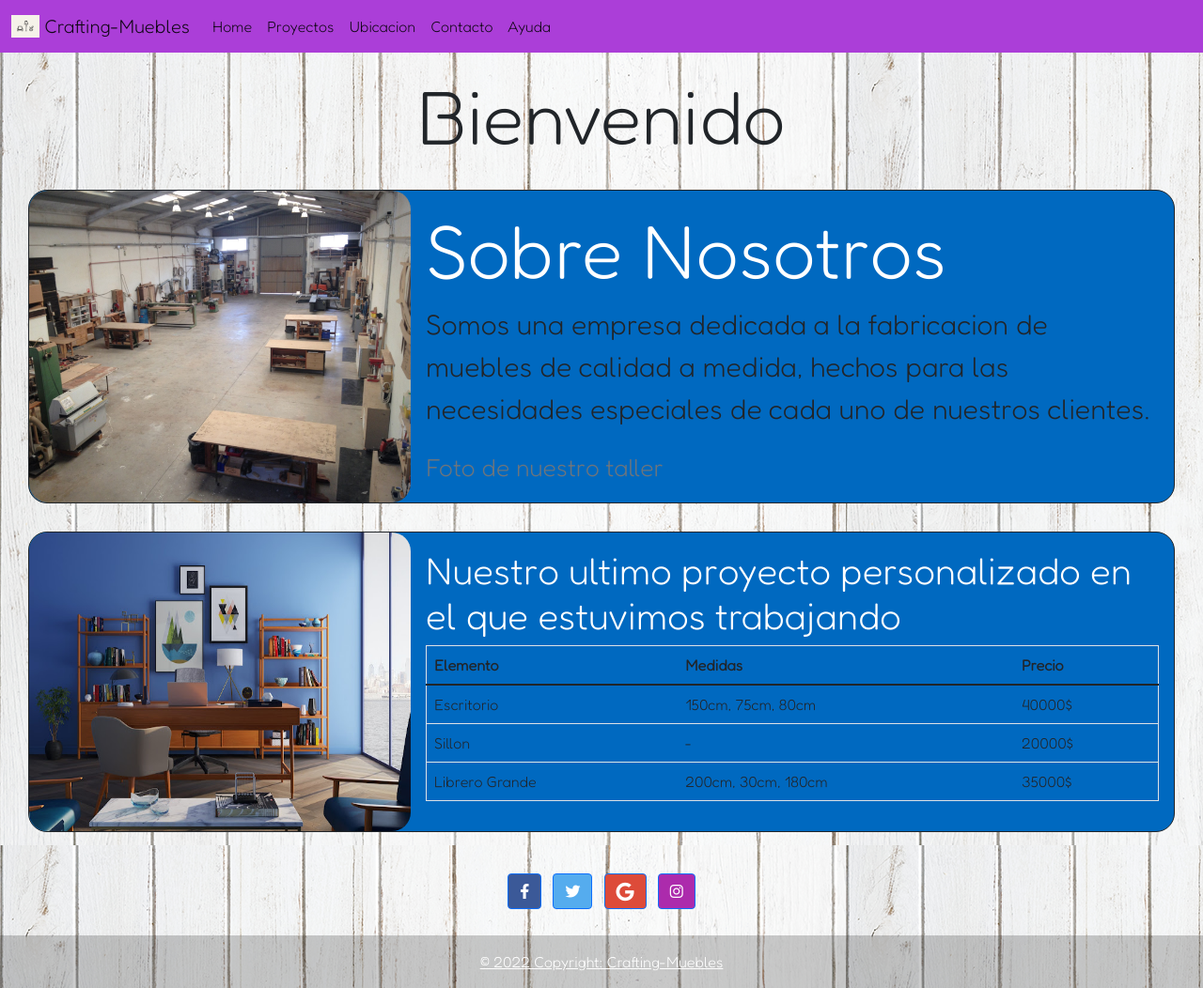
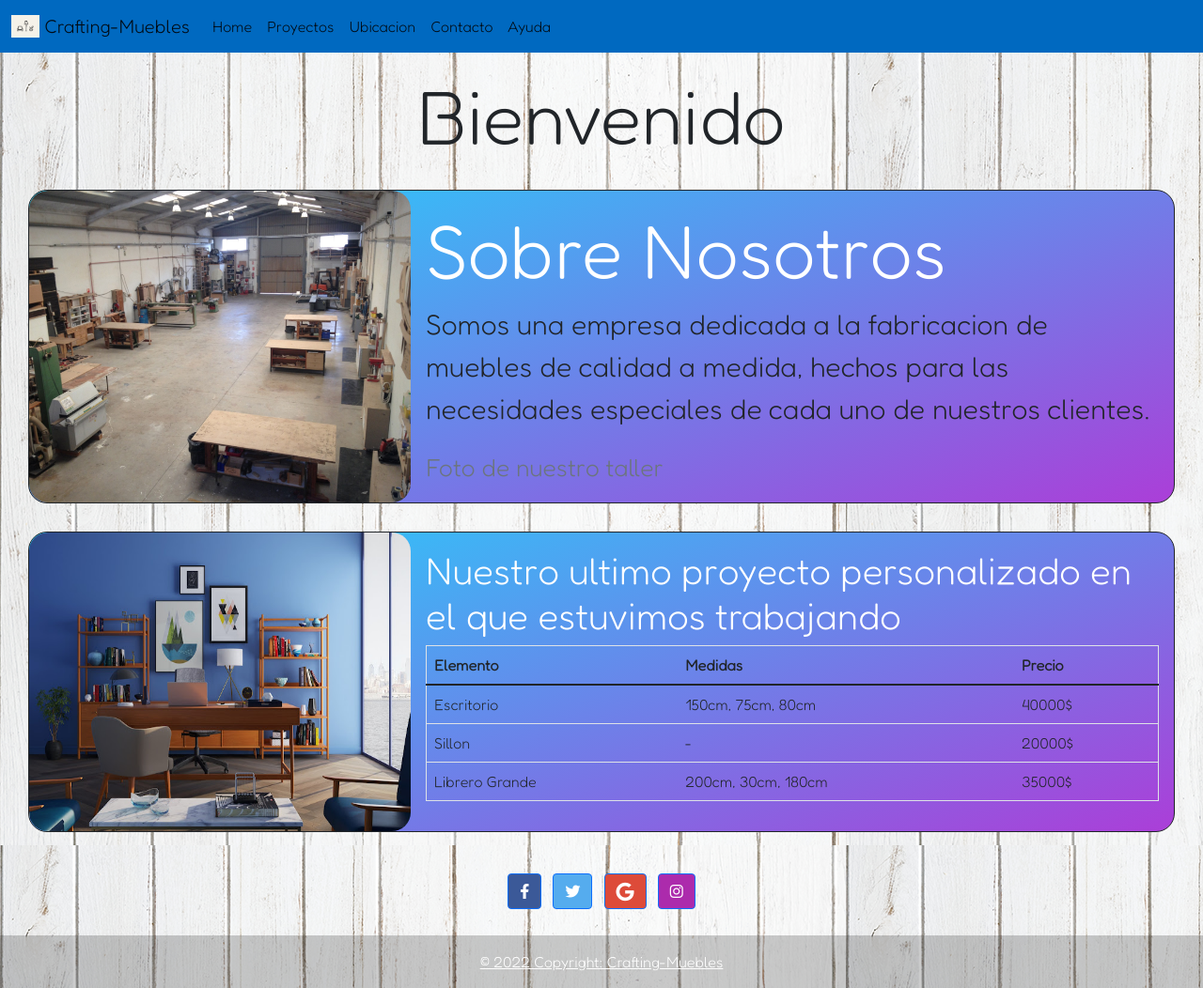
Before and after one commit to ManuAntoniow/Crafting-Muebles, a website: page index.html in a window 1280 px wide. Shown: the whole page at 94% size. Drawn offline with nearby package versions, Linux system fonts and the light colour scheme.

Commit message:
arreglos finales v1

```diff
--- a/index.html
+++ b/index.html
@@ -1,3 +1,4 @@
+<!-- flexbox/grids animaciones -->
 <!DOCTYPE html>
 <html lang="es">
 <head>
@@ -19,7 +20,7 @@
     <header>
 		<nav class="navbar navbar-expand-lg navbar-light">
 			<div class="container-fluid">
-				<a class="navbar-brand" href="#">
+				<a class="navbar-brand" href="index.html">
 					<img src="imagenes/icon.jpg" alt="Logo" width="30" height="24" class="d-inline-block align-text-top">
 					Crafting-Muebles
 				</a>
--- a/scss/_body.scss
+++ b/scss/_body.scss
@@ -11,6 +11,20 @@ body {
     nav{
         background-color: $color-1;
     }
+    a::after{
+        position: absolute;
+        content: "";
+        width: 0%;
+        height: 4px;
+        background-color: $color-2;
+        left: 50%;
+        bottom: -10px;
+        transition: all 0.3s ease-in-out;
+    }
+    a:hover::after{
+        width: 100%;
+        left: 0;
+    }
     @media (prefers-color-scheme: light) {
         background-image: url(../imagenes/fondo-madera.png);
     }
--- a/scss/_cards-images.scss
+++ b/scss/_cards-images.scss
@@ -2,7 +2,7 @@
 main{
     .card{
         margin: 30px;
-        background-color: $color-2;
+        background-image: linear-gradient(-20deg, $color-1 0%, #21d4fd 100%);
         @include radio(20px);
     }
     .card-title{
--- a/scss/main.scss
+++ b/scss/main.scss
@@ -1,4 +1,4 @@
 @import "body";
-@import "text-size";
 @import "footer";
 @import "cards-images";
+@import "text-size";
```
Also changed, not shown: README.md, css/main.css, 1 other file.
